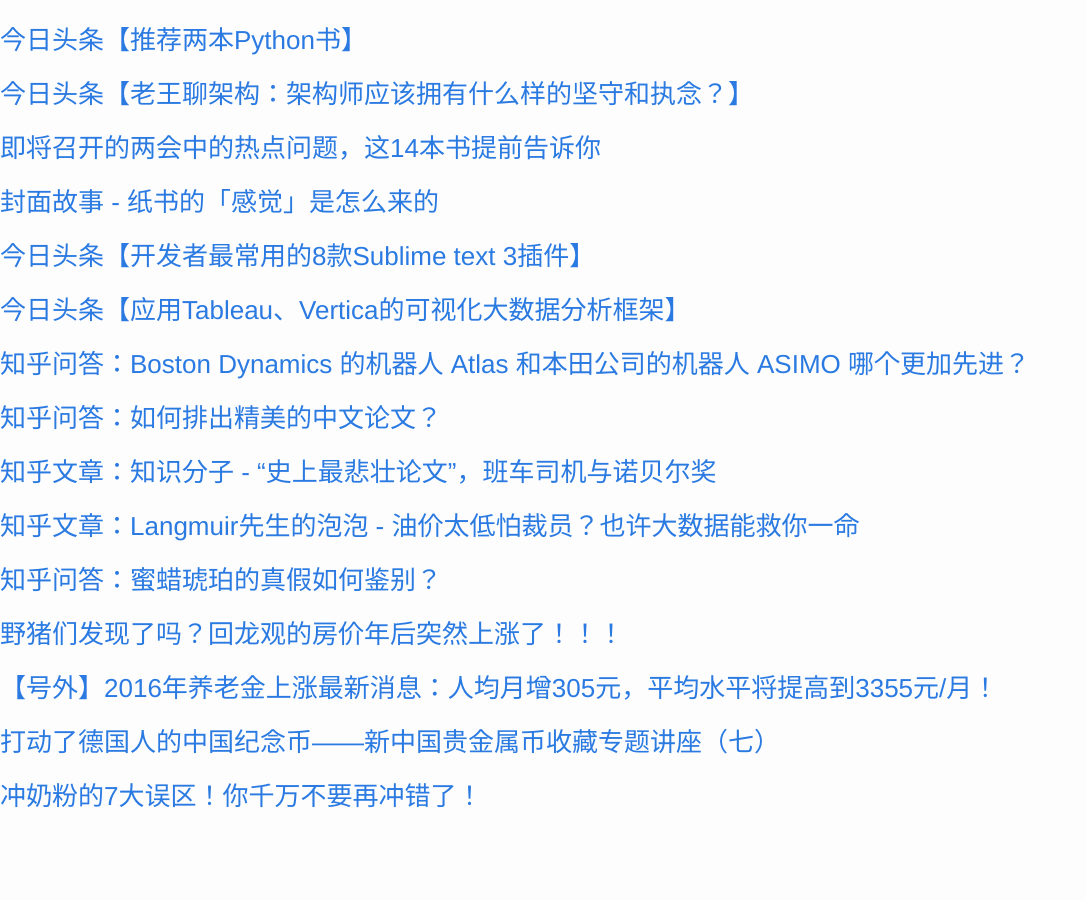
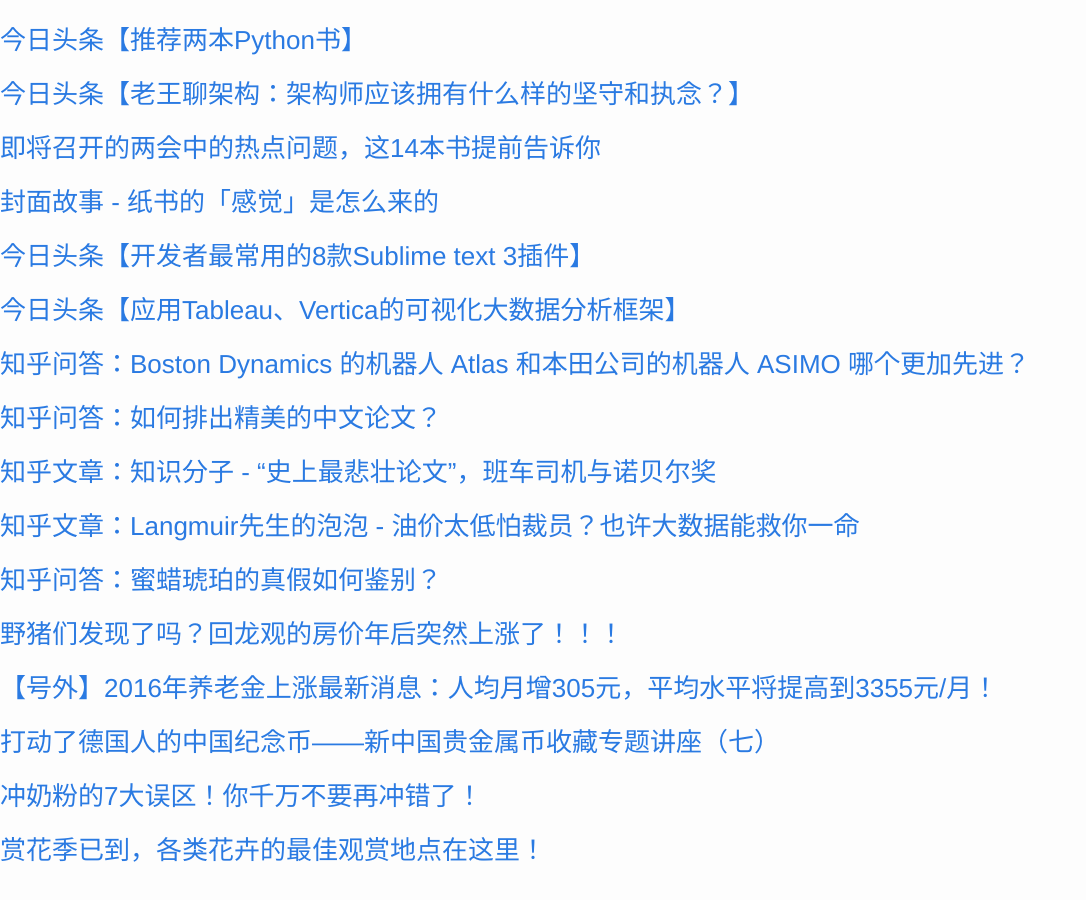
Before and after one commit to cnwarden/cnwarden.github.io, a Jekyll site: the page built from _posts/2016-02-22-test.markdown, in a window 1280 px wide and 900 px high, scrolled down 3648 px. Shown: the whole window, without its empty margins (0-1086 px from the left). Built offline with Jekyll 4.4.1, drawn with Linux system fonts in a browser that asks for light colours; before the commit the page ends 4494 px from its top, so only the background shows below that.

Commit message:
auto commit

```diff
--- a/_posts/2016-02-22-test.markdown
+++ b/_posts/2016-02-22-test.markdown
@@ -165,3 +165,5 @@ categories: update
 ### [打动了德国人的中国纪念币——新中国贵金属币收藏专题讲座（七）](http://mp.weixin.qq.com/s?__biz=MzA3NzgyNzUyMQ==&mid=411814288&idx=3&sn=33b1df56bd402dd82ec1c115d58a6e7b&scene=0#wechat_redirect)
 
 ### [冲奶粉的7大误区！你千万不要再冲错了！](http://mp.weixin.qq.com/s?__biz=MjM5NTgxNDk4Mw==&mid=404431610&idx=1&sn=a7e30716470b23abfabef6730cdb71c1&scene=7#wechat_redirect)
+
+### [赏花季已到，各类花卉的最佳观赏地点在这里！](http://mp.weixin.qq.com/s?__biz=MjM5NDcxMTE2NA==&mid=406155576&idx=1&sn=975324a43f01b2ea06cef712b2c9bd13&scene=0#wechat_redirect)
```
